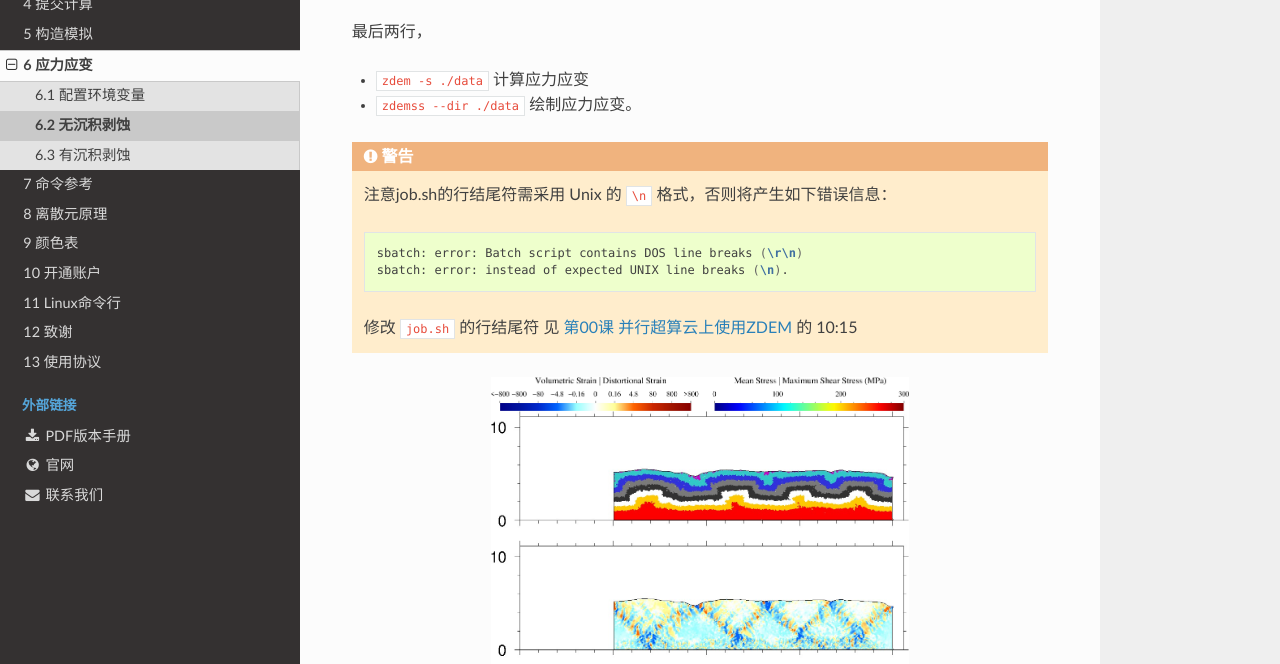
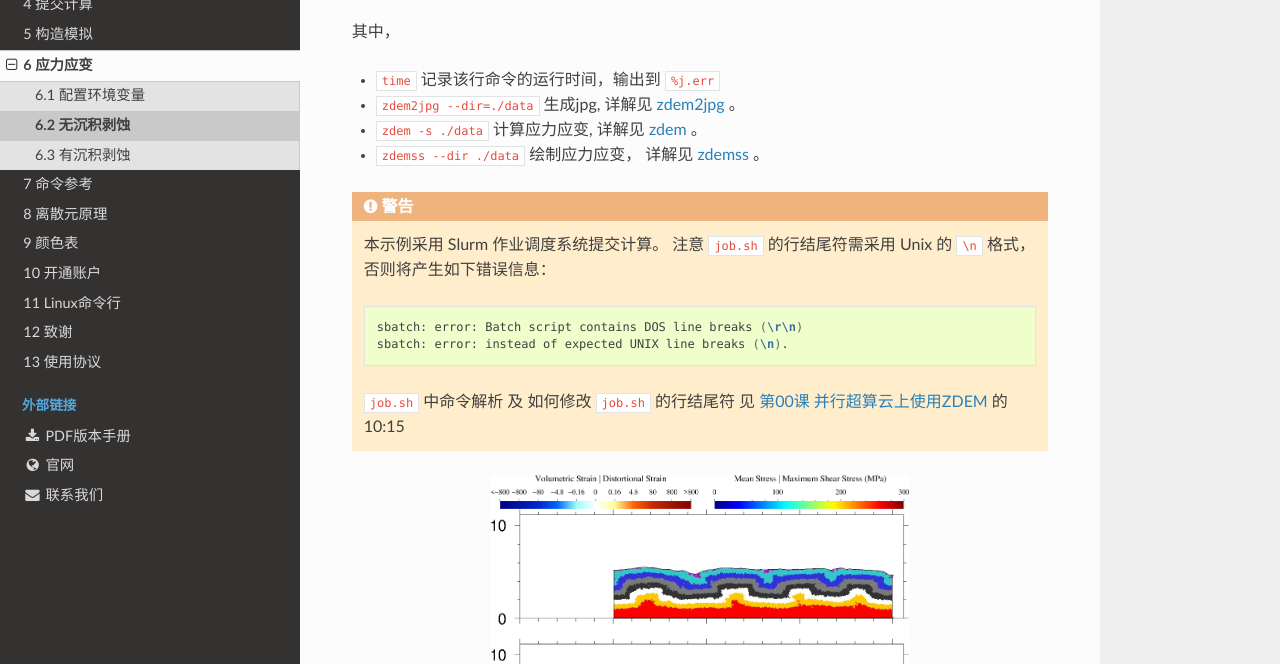
Before and after one commit to geovbox/zdem_doc, a Sphinx documentation site: the page built from source/strainstress/no_add_del/index.rst, in a window 1280 px wide and 900 px high, scrolled down 433 px, cut to the strip 236-900 px from the top of the window. Built offline with Sphinx 7.4.7 and the Read the Docs theme 2.0.0, drawn with Linux system fonts in a browser that asks for light colours; comment, search, counter and statistics services are not loaded.

Commit message:
1. zdem重算ex5_detachment，更新其jpg。 2. 更新 strain_stess 部分小错误

```diff
--- a/source/clac/index.rst
+++ b/source/clac/index.rst
@@ -17,6 +17,8 @@
 .. warning::
 
     这种方式只能作简单测试用，长时间使用会被管理员封号。
+
+.. _slurm:
 
 Slurm 作业调度系统
 ==================
--- a/source/cmd/zdem2jpg.rst
+++ b/source/cmd/zdem2jpg.rst
@@ -1,4 +1,5 @@
 .. index:: ! zdem2jpg
+.. _zdem2jpg:
 
 zdem2jpg
 ========
--- a/source/hpc.rst
+++ b/source/hpc.rst
@@ -5,7 +5,7 @@
 
 **使用软件需要遵守用户协议**，见 :ref:`license` 。
 
-申请 `并行超算云 <https://geovbox.com/hpc/>`_ 帐号，请联系 `北京并行科技股份有限公司 <https://www.paratera.com/>`_ 的
+申请 `并行超算云 <https://geovbox.com/download/>`_ 帐号，请联系 `北京并行科技股份有限公司 <https://www.paratera.com/>`_ 的
 
 ====== ======================
 周凤   客户经理
--- a/source/strainstress/add_del/index.rst
+++ b/source/strainstress/add_del/index.rst
@@ -10,7 +10,7 @@
 
 .. warning::
 
-    此节仅为了帮助用户理解应力应变计算过程，仍需要 Slurm 作业调度系统提交计算，方法见  :ref:`ex_strain_stress` 。
+    此节仅为了帮助用户理解应力应变计算过程，用户仍需要 Slurm 作业调度系统( :ref:`slurm` )提交计算，具体方法见  :ref:`ex_strain_stress` 。
 
 初始目录结构：
 
--- a/source/strainstress/no_add_del/index.rst
+++ b/source/strainstress/no_add_del/index.rst
@@ -6,6 +6,7 @@
 如果没有沉积和剥蚀过程， ``sbatch jobs.sh`` 提交，应力应变将输出到 ``ex5_detachment/data/ss``。
 
 这里采用 ``构造模拟`` 中的 :ref:`detachment` 示例
+
 
 目录结构：
 
@@ -22,21 +23,25 @@
 
     .. literalinclude::  job.sh
 
-最后两行，
+其中，
 
-- ``zdem -s ./data`` 计算应力应变
-- ``zdemss --dir ./data`` 绘制应力应变。
+- ``time`` 记录该行命令的运行时间，输出到 ``%j.err``
+- ``zdem2jpg --dir=./data`` 生成jpg, 详解见 :ref:`zdem2jpg` 。
+- ``zdem -s ./data`` 计算应力应变, 详解见 :ref:`zdem` 。
+- ``zdemss --dir ./data`` 绘制应力应变， 详解见 :ref:`zdemss` 。
+
+
 
 .. warning::
 
-    注意job.sh的行结尾符需采用 Unix 的 ``\n`` 格式，否则将产生如下错误信息：
+    本示例采用 Slurm 作业调度系统提交计算。 注意 ``job.sh`` 的行结尾符需采用 Unix 的 ``\n`` 格式，否则将产生如下错误信息：
 
     ::
 
         sbatch: error: Batch script contains DOS line breaks (\r\n)
         sbatch: error: instead of expected UNIX line breaks (\n).
 
-    修改 ``job.sh`` 的行结尾符 见 `第00课 并行超算云上使用ZDEM <https://www.bilibili.com/video/BV1m7411M7rz?p=1>`_ 的 10:15
+    ``job.sh`` 中命令解析 及 如何修改 ``job.sh`` 的行结尾符 见 `第00课 并行超算云上使用ZDEM <https://www.bilibili.com/video/BV1m7411M7rz?p=1>`_ 的 10:15
 
 
 .. figure:: strainstress300.jpg
--- a/source/struct/ex5_detachment/detachment.py
+++ b/source/struct/ex5_detachment/detachment.py
@@ -5,7 +5,7 @@
 # E-mail: sheng0619@163.com
 # more info, see www.geovbox.com
 #######################################
-# init_xyr.dat 保存了沉积后的所有颗粒的[x y r]信息，由一个实例学会ZDEM生成
+# init_xyr.dat 保存了沉积后的所有颗粒的[x y r]信息，由一个实例学会VBOX生成
 LOAD init_xyr.dat
 #导入的颗粒命名为 ball_rand
 PROP GROUP ball_rand
@@ -52,6 +52,6 @@ WALL ID 2 fric 0.3
 #设置墙的挤压速度 x方向速度为2.0
 WALL ID 1 XV 2.0
 #设置墙的挤压量x方向推进10000.0，每挤压1000.0保存一次计算结果
-IMPLE WALL ID 1 XMOVE 10000.0 SAVE 1000.0 PRINT 1000.0 PS 1000.0
+IMPLE WALL ID 1 XMOVE 10000.0 SAVE 5000.0 PRINT 1000.0 PS 5000.0
 #计算停止
 STOP
```
Also changed, not shown: other parts of source/strainstress/add_del/index.rst (+1 -1 lines), source/struct/ex5_detachment/00.jpg, source/struct/ex5_detachment/05.jpg, source/struct/ex5_detachment/10.jpg, source/struct/ex5_detachment/detachment.gif, 1 other file.
